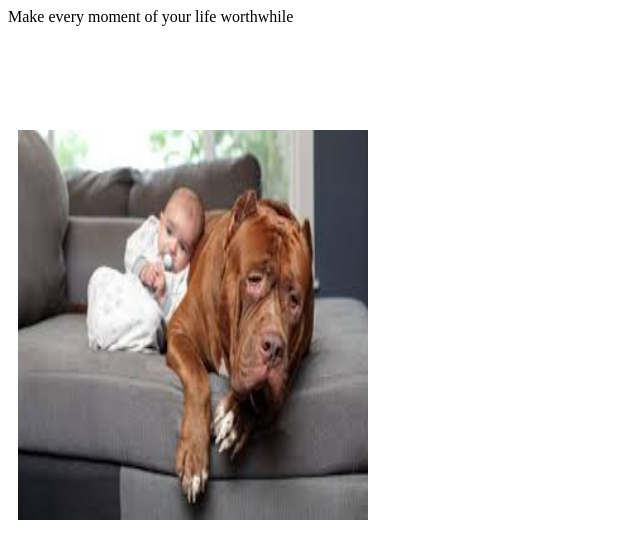
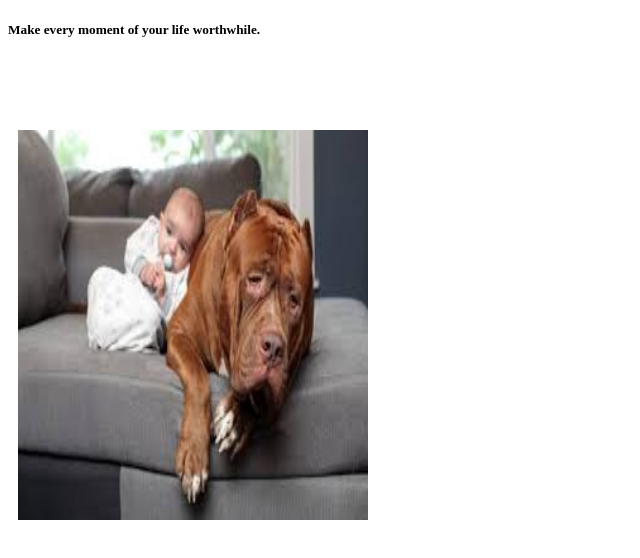
Before and after one commit to devarandrade/instagram_photo, a plain HTML site: page index.html in a window 1280 px wide. Shown: the whole page, without its empty margins (0-640 px from the left). Drawn offline with Linux system fonts and the light colour scheme.

Commit message:
ajusted text

```diff
--- a/index.html
+++ b/index.html
@@ -5,7 +5,9 @@
     <title>instaphoto</title>
     </head>
     <body>
-    <img class="downloads" src="baby pitbull.jpg">
-    Make every moment of your life worthwhile
-    </body>
+    <div>
+         <img class="downloads" src="baby pitbull.jpg">
+         <h5>Make every moment of your life worthwhile.
+    </div>
+    <body>
 </html>
```
